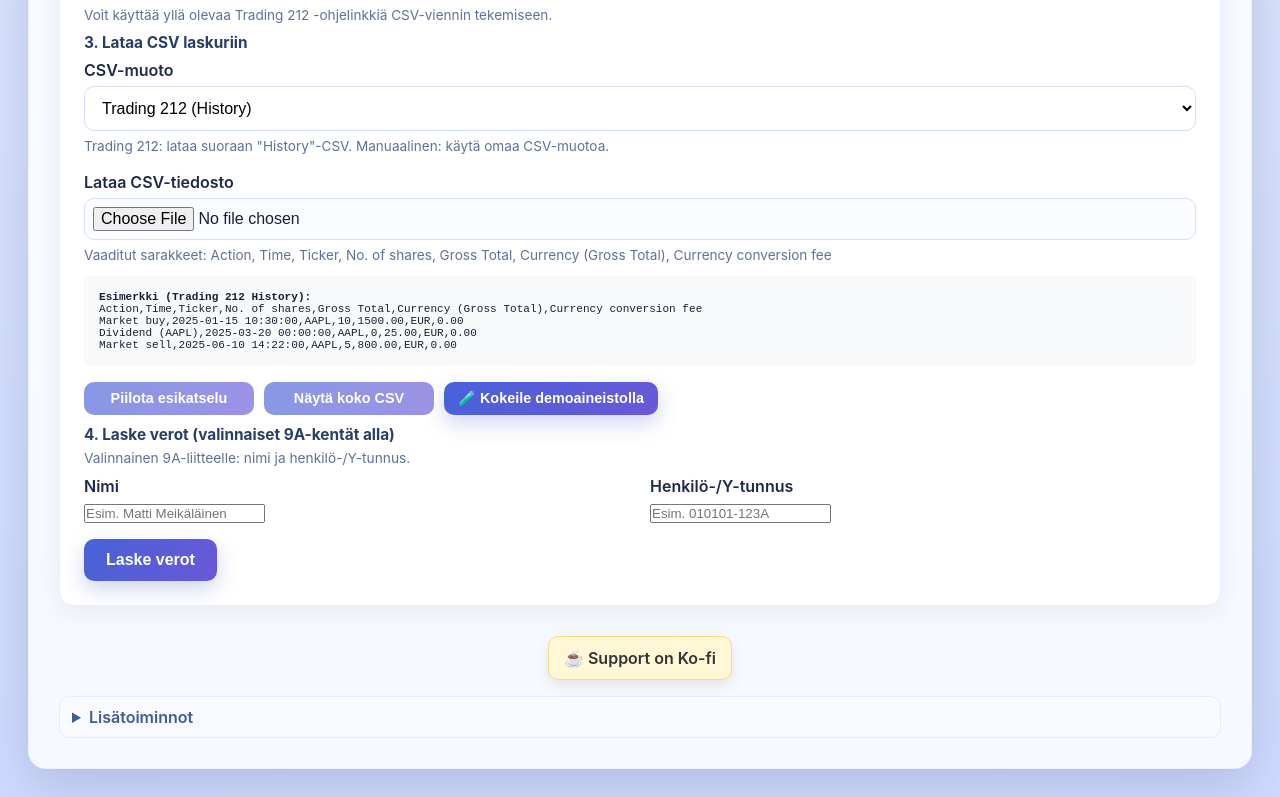
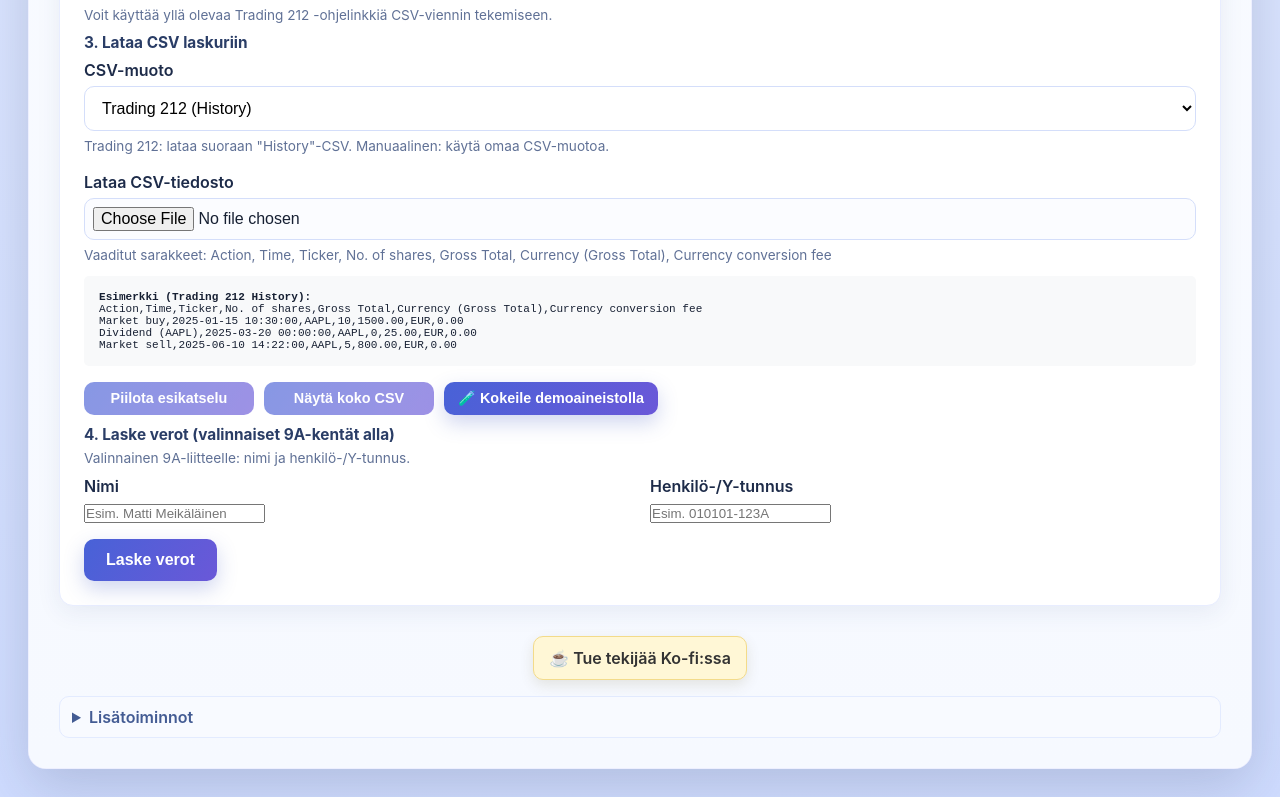
Before and after one commit to aleksirintanen/trading-212-veroilmoitus, a website: page docs/index.html in a window 1280 px wide. Shown: the part 778-1575 px from the top of the page. Drawn offline with nearby package versions, Linux system fonts and the light colour scheme.

Commit message:
Localize support copy in footer and overlay

```diff
--- a/docs/index.html
+++ b/docs/index.html
@@ -369,8 +369,8 @@
             </div>
 
             <div class="support-creator">
-                <a href="https://ko-fi.com/aleksirintanen" target="_blank" rel="noopener noreferrer" aria-label="Support creator on Ko-fi">
-                    ☕ Support on Ko-fi
+                <a href="https://ko-fi.com/aleksirintanen" target="_blank" rel="noopener noreferrer" aria-label="Tue tekijää Ko-fi:ssa">
+                    ☕ Tue tekijää Ko-fi:ssa
                 </a>
             </div>
 
@@ -388,8 +388,8 @@
             <h3 id="exportReminderTitle">Tue tekijää halutessasi</h3>
             <p>Jos sovellus on hyödyllinen, voit halutessasi tukea tekijää pienellä lahjoituksella alla olevasta linkistä.</p>
             <div class="overlay-support-badge">
-                <a href="https://ko-fi.com/aleksirintanen" target="_blank" rel="noopener noreferrer" aria-label="Support creator on Ko-fi">
-                    ☕ Support creator on Ko-fi
+                <a href="https://ko-fi.com/aleksirintanen" target="_blank" rel="noopener noreferrer" aria-label="Tue tekijää Ko-fi:ssa">
+                    ☕ Tue tekijää Ko-fi:ssa
                 </a>
             </div>
             <label class="overlay-option" for="exportReminderDontShowAgain">
```
